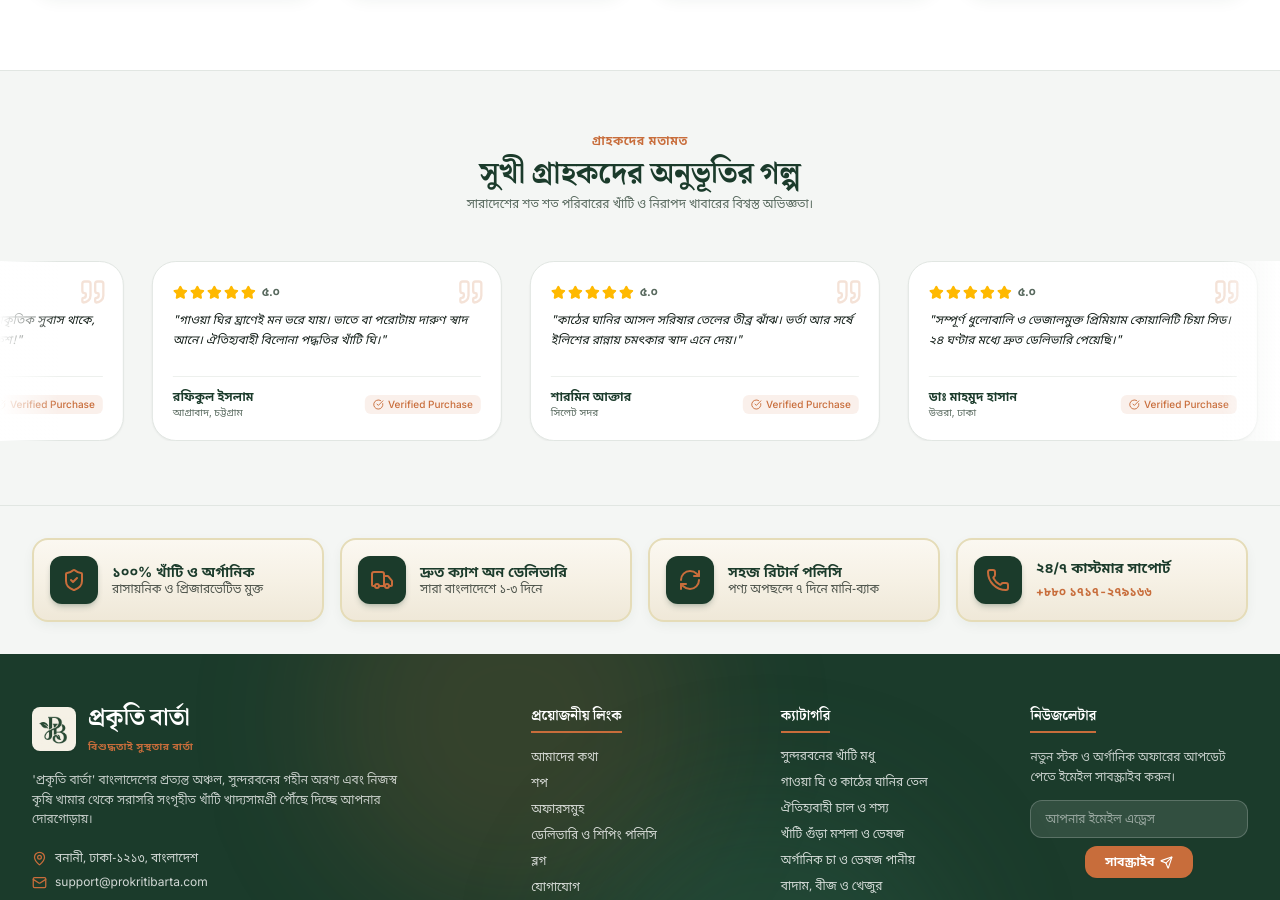
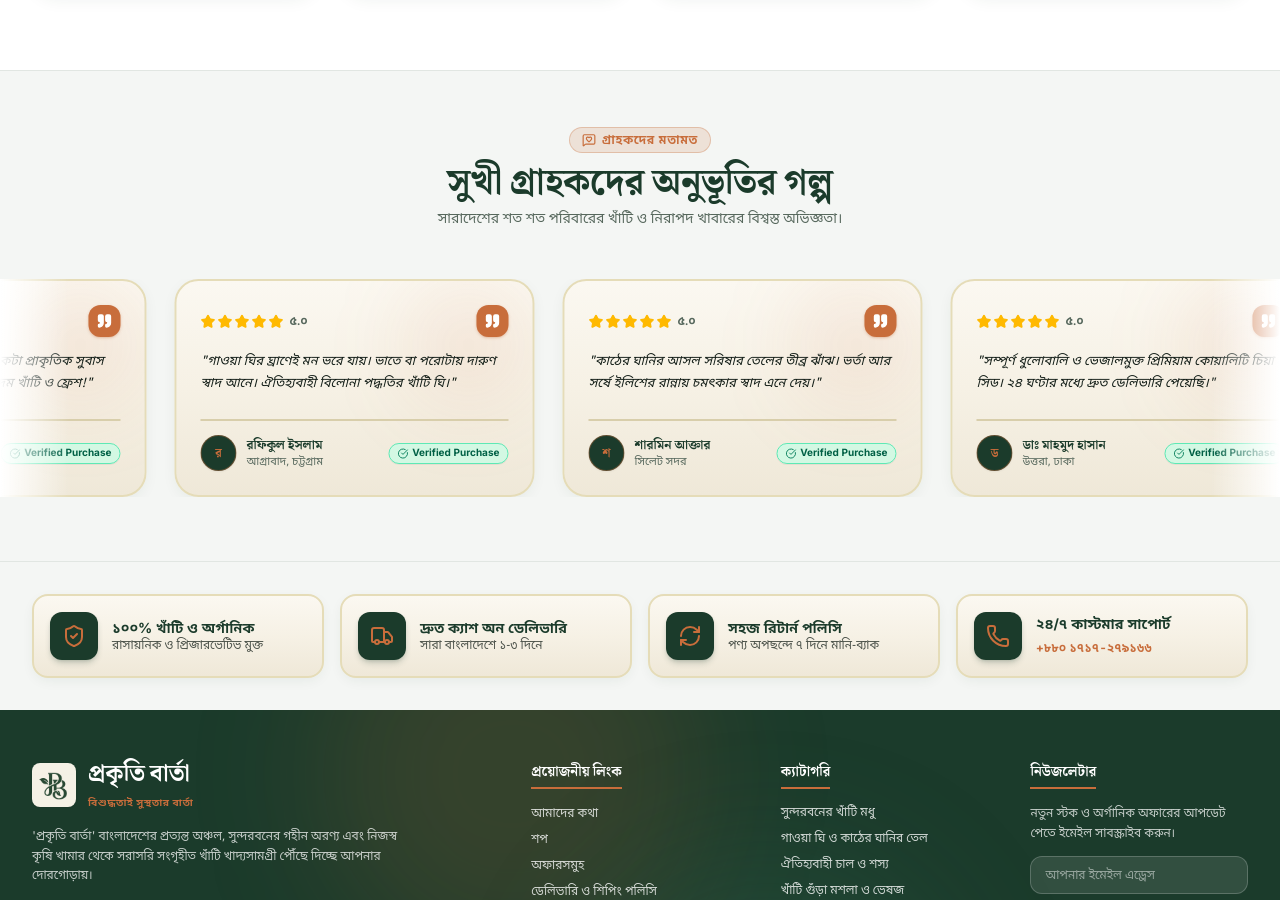
Before and after one commit to tridib371/prokriti-barta, a React (Vite) app: page / in a window 1280 px wide. Shown: the part 2868-3768 px from the top of the page. Built offline with nearby package versions, Linux system fonts and the light colour scheme.

Commit message:
style(home): redesign customer review cards with warm organic cream gradient, terracotta quote badge, and bold noticeable borders

```diff
--- a/src/components/home/ReviewsCarousel.jsx
+++ b/src/components/home/ReviewsCarousel.jsx
@@ -1,6 +1,6 @@
 import React from 'react';
 import MarqueeComponent from 'react-fast-marquee';
-import { Quote, CheckCircle } from 'lucide-react';
+import { Quote, CheckCircle, Sparkles, MessageSquareHeart } from 'lucide-react';
 import RatingStars from '../ui/RatingStars';
 import reviews from '../../data/reviews.json';
 import { useLanguage } from '../../context/LanguageContext';
@@ -11,13 +11,16 @@ export default function ReviewsCarousel() {
   const { t, lang } = useLanguage();
 
   return (
-    <section className="py-14 bg-bg border-t border-line overflow-hidden">
+    <section className="py-14 bg-bg border-t border-line overflow-hidden select-none">
       <div className="max-w-7xl mx-auto px-4 sm:px-6 lg:px-8 mb-10 text-center">
-        <span className="text-xs font-bold text-accent uppercase tracking-wider">{t('reviews.tag')}</span>
-        <h2 className="font-display font-bold text-2xl sm:text-3xl text-primary mt-1">
+        <div className="inline-flex items-center gap-1.5 px-3 py-1 rounded-full bg-accent/15 border border-accent/30 text-accent font-bold text-xs uppercase tracking-wider mb-2">
+          <MessageSquareHeart size={14} className="text-accent" />
+          <span>{t('reviews.tag')}</span>
+        </div>
+        <h2 className="font-display font-bold text-2xl sm:text-3xl lg:text-4xl text-primary">
           {t('reviews.title')}
         </h2>
-        <p className="text-xs text-muted font-bn-sans mt-1.5 max-w-lg mx-auto">
+        <p className="text-xs sm:text-sm text-muted font-bn-sans mt-2 max-w-lg mx-auto leading-relaxed">
           {lang === 'bn'
             ? 'সারাদেশের শত শত পরিবারের খাঁটি ও নিরাপদ খাবারের বিশ্বস্ত অভিজ্ঞতা।'
             : 'Authentic feedback and verified experiences from organic food lovers nationwide.'}
@@ -26,45 +29,70 @@ export default function ReviewsCarousel() {
 
       <div className="w-full py-2">
         <Marquee
-          speed={38}
+          speed={36}
           pauseOnHover={true}
           pauseOnClick={true}
           autoFill={true}
           gradient={true}
-          gradientWidth={60}
+          gradientWidth={70}
           className="overflow-y-visible"
         >
-          {reviews.map((rev) => (
+          {reviews.map((rev, idx) => {
+            const userName = lang === 'bn' ? (rev.userNameBn || rev.userName) : (rev.userNameEn || rev.userName);
+            const userInitial = userName.trim().charAt(0);
+
+            return (
               <div
-              key={rev.id}
-              className="mx-3.5 w-[300px] sm:w-[350px] bg-surface border border-line p-5 rounded-3xl flex flex-col justify-between shadow-xs hover:shadow-md hover:border-accent/40 transition-all relative select-none"
+                key={rev.id || idx}
+                className="mx-3.5 w-[310px] sm:w-[360px] bg-gradient-to-b from-[#FBF8F1] via-[#F6F1E5] to-[#EFE8D8] border-2 border-[#E5DCB8] hover:border-accent p-5 sm:p-6 rounded-3xl flex flex-col justify-between shadow-[0_4px_16px_-3px_rgba(27,59,43,0.08)] hover:shadow-[0_14px_30px_-5px_rgba(200,109,59,0.22)] hover:-translate-y-1.5 transition-all duration-300 relative group overflow-hidden"
               >
-              <Quote className="text-accent/20 absolute top-4 right-4" size={28} />
+                {/* Top Subtle Amber Glow Backlight */}
+                <div className="absolute top-0 right-0 w-32 h-32 bg-accent/10 rounded-full blur-2xl pointer-events-none group-hover:bg-accent/20 transition-all duration-500" />
 
-              <div className="space-y-3 relative z-10">
+                {/* Top Row: Rating & Quote Badge */}
+                <div className="flex items-center justify-between gap-3 relative z-10">
                   <RatingStars rating={rev.rating} size={15} />
-                <p className="text-xs text-ink leading-relaxed font-bn-sans italic min-h-[48px]">
+
+                  <div className="w-8 h-8 rounded-xl bg-accent text-white flex items-center justify-center shadow-sm shadow-accent/30 group-hover:scale-110 group-hover:rotate-6 transition-all duration-300 shrink-0">
+                    <Quote size={16} className="fill-white" />
+                  </div>
+                </div>
+
+                {/* Customer Comment Body */}
+                <div className="my-3.5 relative z-10">
+                  <p className="text-xs sm:text-[13px] text-ink font-bn-sans italic leading-relaxed min-h-[54px]">
                     "{lang === 'bn' ? (rev.commentBn || rev.comment) : (rev.commentEn || rev.comment)}"
                   </p>
                 </div>
 
-              <div className="mt-4 pt-3 border-t border-line/60 flex items-center justify-between">
-                <div>
-                  <h4 className="font-bold text-xs text-primary">
-                    {lang === 'bn' ? (rev.userNameBn || rev.userName) : (rev.userNameEn || rev.userName)}
+                {/* Bottom User Info & Verified Badge */}
+                <div className="pt-3.5 border-t-2 border-[#D8CEAB] flex items-center justify-between gap-2.5 relative z-10">
+                  <div className="flex items-center gap-2.5 min-w-0">
+                    {/* User Initial Avatar Badge */}
+                    <div className="w-9 h-9 rounded-full bg-primary text-accent font-display font-bold text-xs flex items-center justify-center shrink-0 border border-accent/40 shadow-xs">
+                      {userInitial}
+                    </div>
+
+                    <div className="min-w-0">
+                      <h4 className="font-display font-bold text-xs sm:text-[13px] text-primary truncate group-hover:text-accent transition-colors">
+                        {userName}
                       </h4>
-                  <p className="text-[10px] text-muted">
+                      <p className="text-[10px] sm:text-[11px] text-muted font-bn-sans truncate">
                         {lang === 'bn' ? (rev.userLocationBn || rev.userLocation) : (rev.userLocationEn || rev.userLocation)}
                       </p>
                     </div>
+                  </div>
+
                   {rev.verifiedPurchase && (
-                  <span className="flex items-center gap-1 text-[10px] text-accent font-medium bg-accent/10 px-2 py-0.5 rounded-md">
-                    <CheckCircle size={11} /> {t('reviews.verified')}
+                    <span className="flex items-center gap-1 text-[10px] font-bold text-emerald-800 bg-emerald-100/90 border border-emerald-300 px-2 py-0.5 rounded-full shrink-0 shadow-2xs font-bn-sans">
+                      <CheckCircle size={11} className="text-emerald-700" />
+                      <span>{t('reviews.verified')}</span>
                     </span>
                   )}
                 </div>
               </div>
-          ))}
+            );
+          })}
         </Marquee>
       </div>
     </section>
```
Lines whose indentation alone changed are shown as unchanged.
